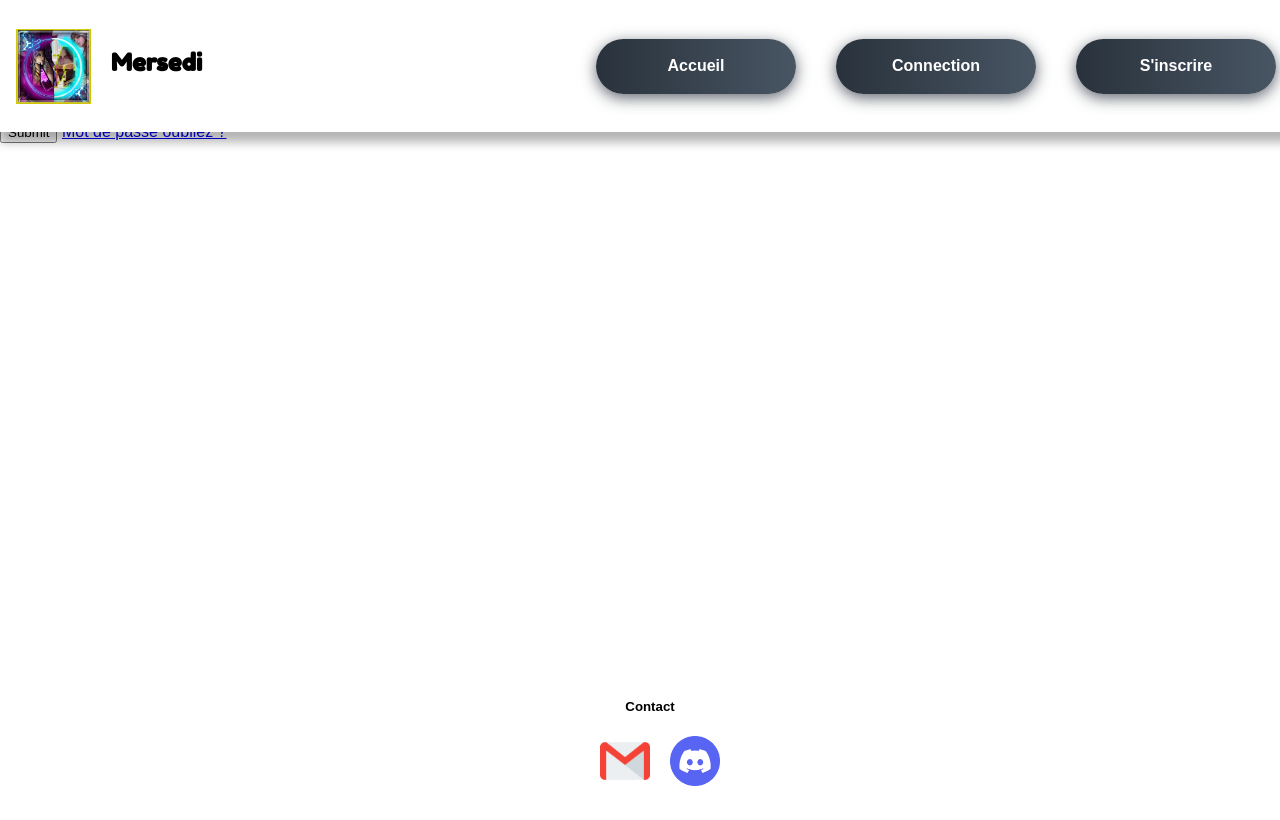
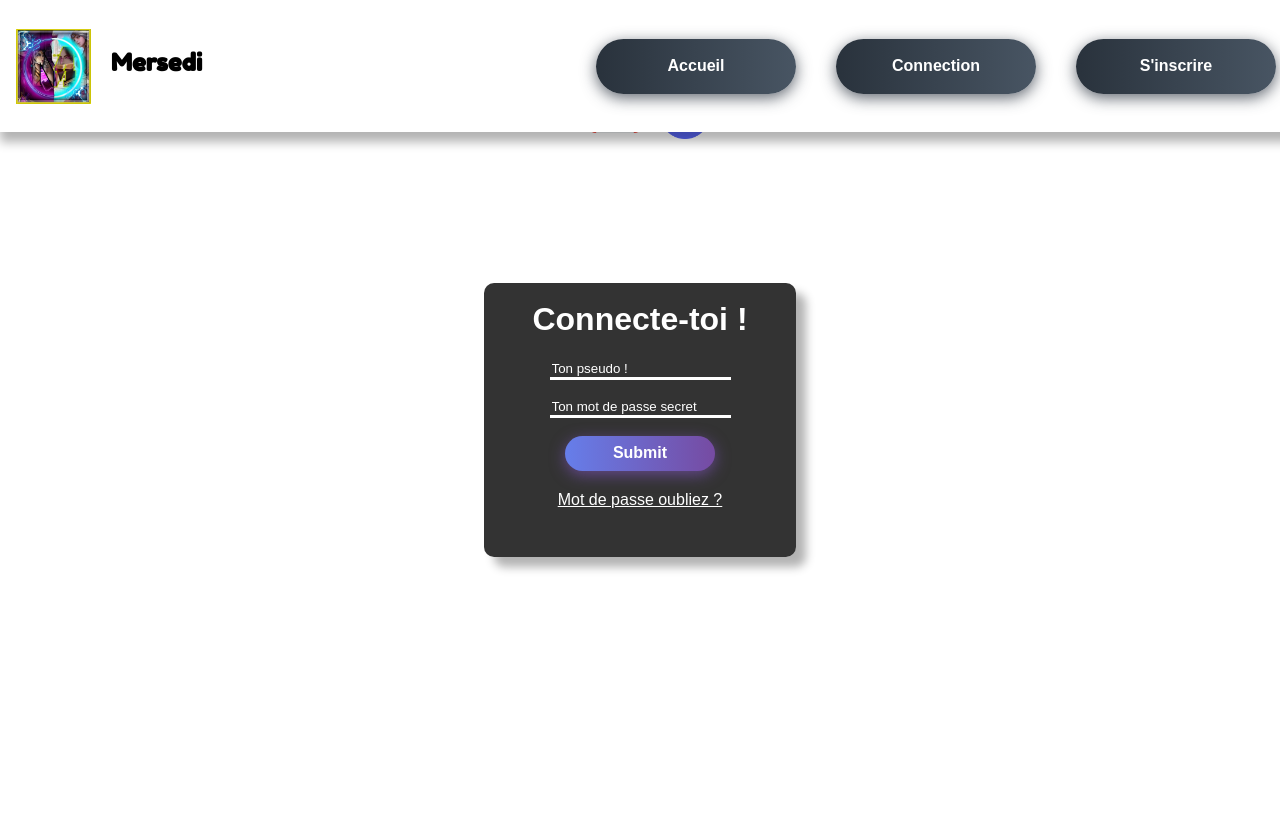
Before and after one commit to KilianBrd/Mersedi, a PHP site: page /connection.php in a window 1280 px wide. Before the commit the page ends 786 px from the top, so only its background shows below. Run offline with PHP 8.4, Linux system fonts and the light colour scheme; some web fonts are replaced.

Commit message:
Ajout d'un style a la page de connection Reste encore a régler le problème du footer
Changes to be committed:
	modified:   connection.php
	modified:   footer.php
	modified:   style/style.css

```diff
--- a/connection.php
+++ b/connection.php
@@ -4,7 +4,7 @@
         <h1> Connecte-toi !</h1>
         <input type="text" name="pseudo" id="pseudo" placeholder="Ton pseudo !" required><br>
         <input type="password" name="mdp" id="mdp" placeholder="Ton mot de passe secret" required><br>
-        <input type="submit" name="formsend" id="formsend" action="/Mersedi/backend/connectionBackEnd.php">
+        <input type="submit" name="formsend" id="formsend" class="custom-btn btn_connexion">
         <a href="./index.php">Mot de passe oubliez ?</a>
     </form>
 </div>
--- a/footer.php
+++ b/footer.php
@@ -2,7 +2,7 @@
     <div class="contact">
         <h5>Contact</h5>
         <div class="contact_img">
-            <a href="mailto:email@example.com"><img src="./assets/gmail.png"></a>
+            <a href="mailto:mersedifootvelo@gmail.com"><img src="./assets/gmail.png"></a>
             <a href="https://discord.gg/RXDJk9PPQg"><img src="./assets/discordlogo.png"></a>
         </div>
     </div>
--- a/style/style.css
+++ b/style/style.css
@@ -230,9 +230,7 @@ footer {
     align-content: center;
     justify-content: space-around;
     align-items: center;
-    position: fixed;
     bottom: 0px;
-    width: 100%;
 }
 
 footer .contact {
@@ -252,7 +250,6 @@ footer .contact .contact_img {
     justify-content: space-around;
     align-items: center;
     width: max-content;
-    /* min-width: 150px;*/
 }
 
 footer .contact .contact_img a {
@@ -262,3 +259,68 @@ footer .contact .contact_img a {
 footer .contact .contact_img img {
     width: 50px;
 }
+
+/*-------------CONNECTION-------------*/
+.login {
+    display: flex;
+    position: absolute;
+    width: 100%;
+    height: 100%;
+    flex-direction: row;
+    flex-wrap: nowrap;
+    align-content: center;
+    justify-content: center;
+    align-items: center;
+}
+.formConnexion {
+    background: rgba(0, 0, 0, 0.8);
+    border-radius: 10px;
+    box-shadow: 10px 10px 10px rgba(0, 0, 0, 0.3);
+    padding: 3rem;
+    color: white;
+    display: flex;
+    flex-direction: column;
+    flex-wrap: nowrap;
+    align-content: center;
+    justify-content: center;
+    align-items: center;
+}
+
+.formConnexion h1 {
+    margin-top: -30px;
+}
+
+.formConnexion a {
+    margin-top: 20px;
+    color: white;
+}
+
+.formConnexion a:hover {
+    color: #2b5876;
+}
+
+.custom-btn.btn_connexion {
+    width: 150px;
+    height: 35px;
+    margin-bottom: 0px;
+    margin-top: 0px;
+    background-image: linear-gradient(to right, #667eea, #764ba2, #6B8DD6, #8E37D7);
+    box-shadow: 0 4px 15px 0 rgba(116, 79, 168, 0.75);
+}
+
+.formConnexion input[type="text"], .formConnexion input[type="password"] {
+    background: transparent;
+    border: none;
+    border-bottom: white 3px solid;
+    color: white;
+}
+
+.formConnexion input[type="text"]::placeholder, .formConnexion input[type="password"]::placeholder {
+    color: white;
+}
+
+.formConnexion input[type="text"]:focus-visible, .formConnexion input[type="password"]:focus-visible {
+    border: none;
+    border-bottom: #04befe 3px solid;
+    outline: none;
+}
```
